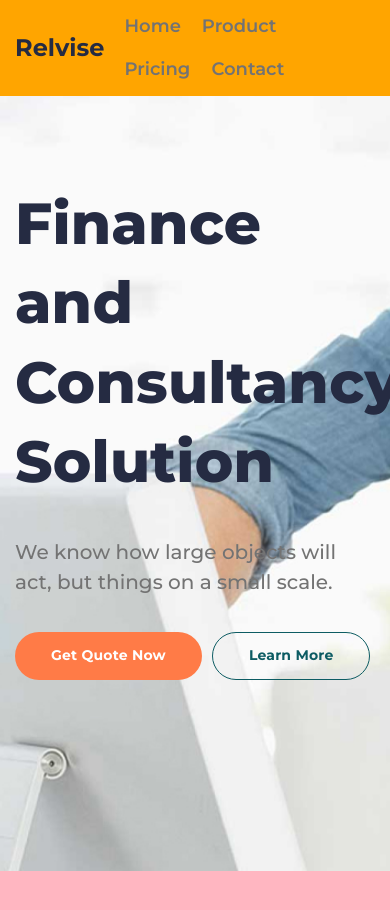
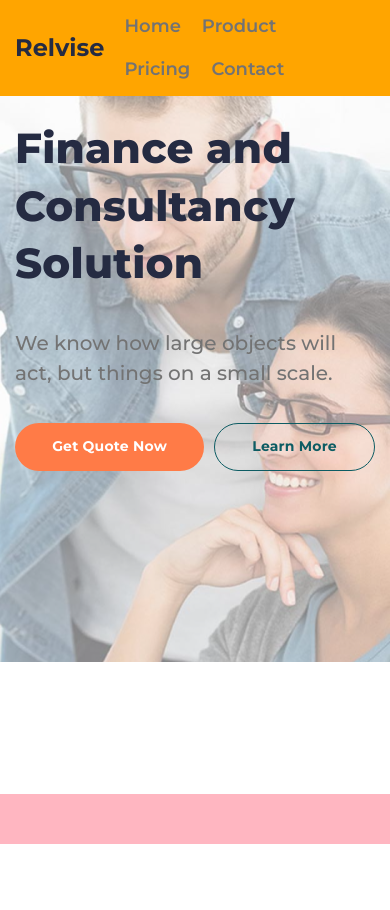
Before and after one commit to confesssa/Relvise, a plain HTML site: page index.html in a window 390 px wide. After the commit the page ends 844 px from the top, so only its background shows below. Drawn offline with Linux system fonts and the light colour scheme.

Commit message:
feat: add media query for section Main

```diff
--- a/style.css
+++ b/style.css
@@ -152,14 +152,8 @@
   flex: 1 1 auto;
 }
 
-.page__main-block {
-}
-
 .main-block {
   position: relative;
-}
-
-.main-block__container {
 }
 
 .main-block__body {
@@ -167,6 +161,12 @@
   position: relative;
   z-index: 2;
   max-width: 400px;
+}
+
+@media (max-width: 992px) {
+  .main-block__body {
+    padding: 120px 0 191px 0;
+  }
 }
 
 .main-block__body > *:not(:last-child) {
@@ -180,13 +180,21 @@
   line-height: calc(80 / 58 * 100%);
 }
 
+@media (max-width: 479px) {
+  .main-block__title {
+    font-size: 42px;
+  }
+}
+
 .main-block__text {
   color: #737373;
   font-size: 2rem;
   line-height: 150%;
 }
 .main-block__buttons {
-  display: inline-flex;
+  display: flex;
+  flex-wrap: wrap;
+  margin: -10px 0;
 }
 
 .main-block__button {
@@ -200,10 +208,17 @@
   font-weight: 700;
   line-height: 150%;
   text-align: center;
+  margin: 10px 0;
+}
+
+@media (max-width: 479px) {
+  .main-block__button {
+    flex: 1 1 auto;
+  }
 }
 
 .main-block__button:not(:last-child) {
-  margin: 0 10px 0 0;
+  margin-right: 10px;
 }
 
 .main-block__button_orange {
@@ -224,6 +239,17 @@
   left: 0;
 }
 
+@media (max-width: 1300px) {
+  .main-block__image img {
+    object-position: right;
+  }
+}
+
+@media (max-width: 992px) {
+  .main-block__image img {
+    opacity: 0.5;
+  }
+}
 
 /* FOOTER */
 .footer {
```
